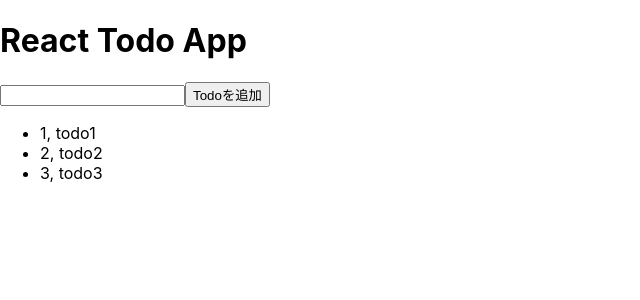
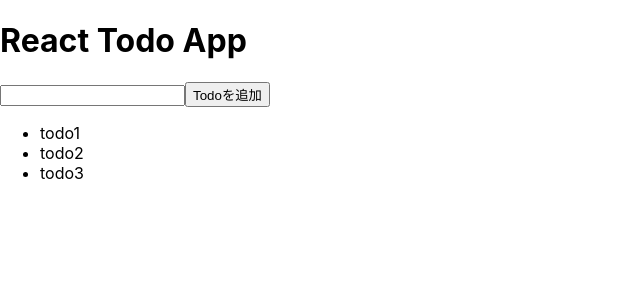
Before and after one commit to boon2187/react-too-app, a React (Create React App) app: page / in a window 1280 px wide. Shown: the top 300 px of the page, without its empty margins (0-640 px from the left). Built offline with nearby package versions, Linux system fonts and the light colour scheme.

Commit message:
uuidが適用されていることがわかったので、id表示の部分を削除

```diff
--- a/src/conponents/Todo.jsx
+++ b/src/conponents/Todo.jsx
@@ -1,8 +1,8 @@
 import React from 'react'
 
-const Todo = ({id, task}) => {
+const Todo = ({task}) => {
   return (
-    <li>{id}, {task}</li>
+    <li>{task}</li>
   )
 }
 
--- a/src/conponents/TodoList.jsx
+++ b/src/conponents/TodoList.jsx
@@ -4,7 +4,7 @@ import Todo from './Todo'
 const TodoList = ({todos}) => {
   return (
     <ul>
-        {todos.map((todo) => <Todo key={todo.id} id={todo.id} task={todo.task} />)}
+        {todos.map((todo) => <Todo key={todo.id} task={todo.task} />)}
     </ul>
   )
 }
```
